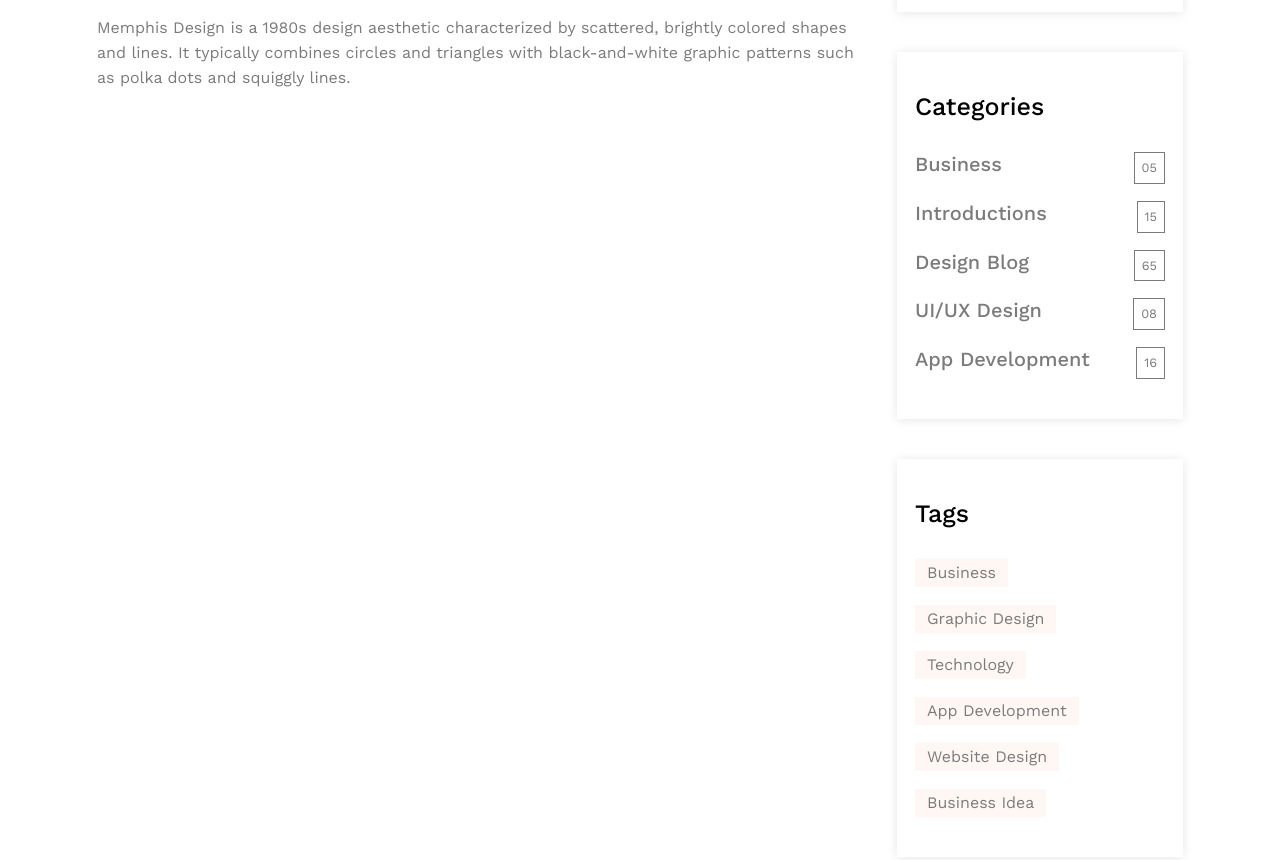
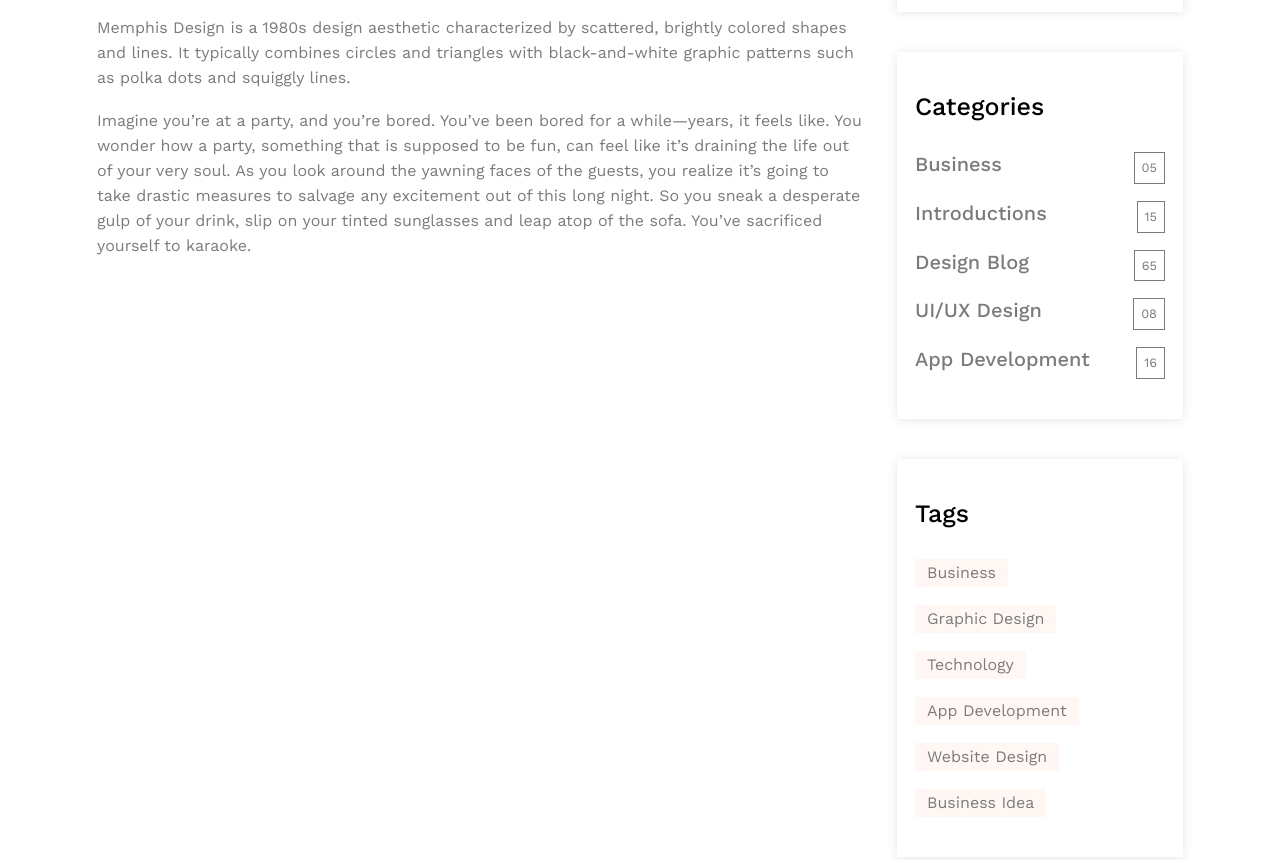
Before and after one commit to inysik/site_for_portfolio, a website: page src/articales/35 stellar graphic.html in a window 1280 px wide. Shown: the part 1259-2119 px from the top of the page. Drawn offline with nearby package versions, Linux system fonts and the light colour scheme; a web font is replaced by a local one.

Commit message:
add one and two pages

```diff
--- a/src/articales/35 stellar graphic.html
+++ b/src/articales/35 stellar graphic.html
@@ -58,7 +58,7 @@
                 <span class="text">he Memphis Design movement is one of unlikeliest success stories in the history of design. Like so many artistic reactions, it began as an outlet for its creators, a way to rail against and confound elite sensibilities. The result was a style that was revolutionary in its time and whose spirit is a continual source of inspiration to this day.</span>
                 <span class="text">As popular and influential as Memphis Design has been over the years, it can sometimes get a bad rap. It is a loud, colorful style that is hard to separate from its era. And when implemented without care, it can make some design projects feel antiquated. On the other hand, a good designer can turn these sins into virtues: obnoxious retro becoming lively nostalgia.</span>
                 <span class="text">Memphis Design is a 1980s design aesthetic characterized by scattered, brightly colored shapes and lines. It typically combines circles and triangles with black-and-white graphic patterns such as polka dots and squiggly lines.</span>
-
+                <span class="text">Imagine you’re at a party, and you’re bored. You’ve been bored for a while—years, it feels like. You wonder how a party, something that is supposed to be fun, can feel like it’s draining the life out of your very soul. As you look around the yawning faces of the guests, you realize it’s going to take drastic measures to salvage any excitement out of this long night. So you sneak a desperate gulp of your drink, slip on your tinted sunglasses and leap atop of the sofa. You’ve sacrificed yourself to karaoke.</span>
 
 
             </div>
```
